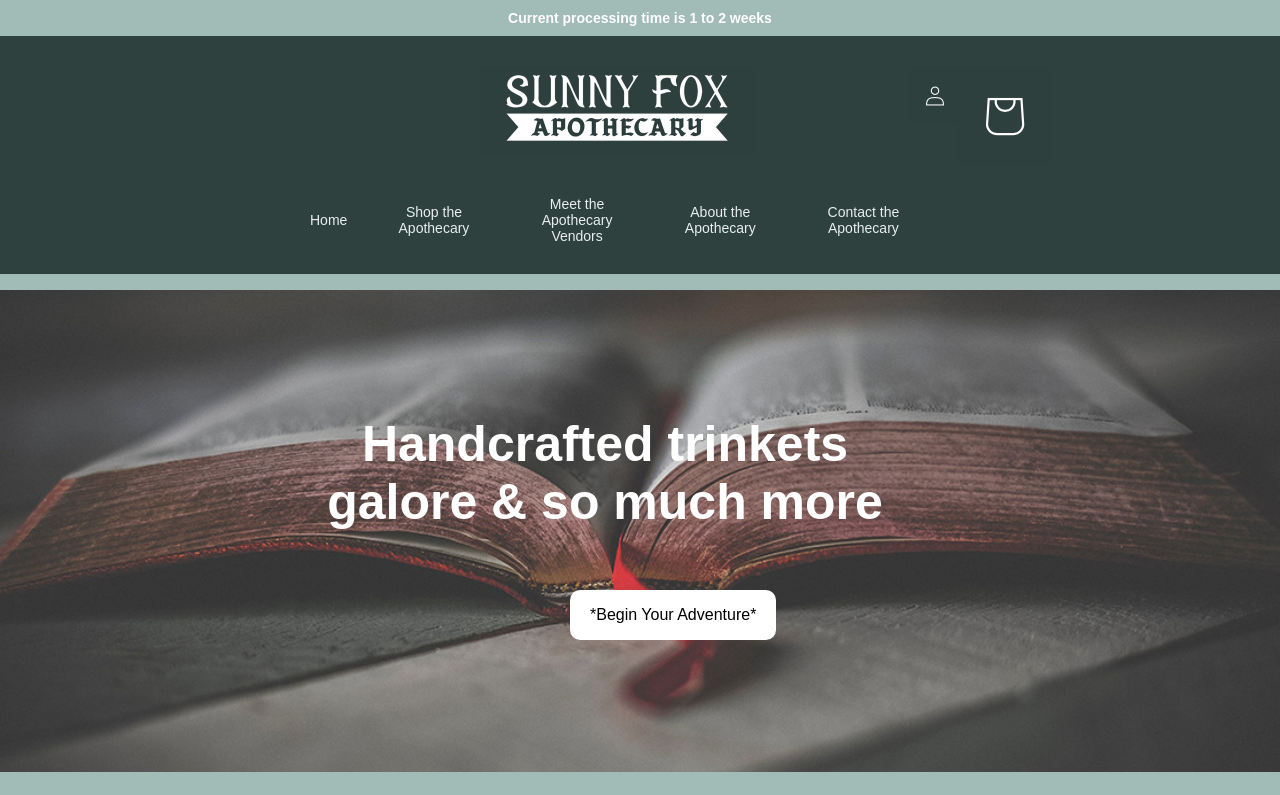
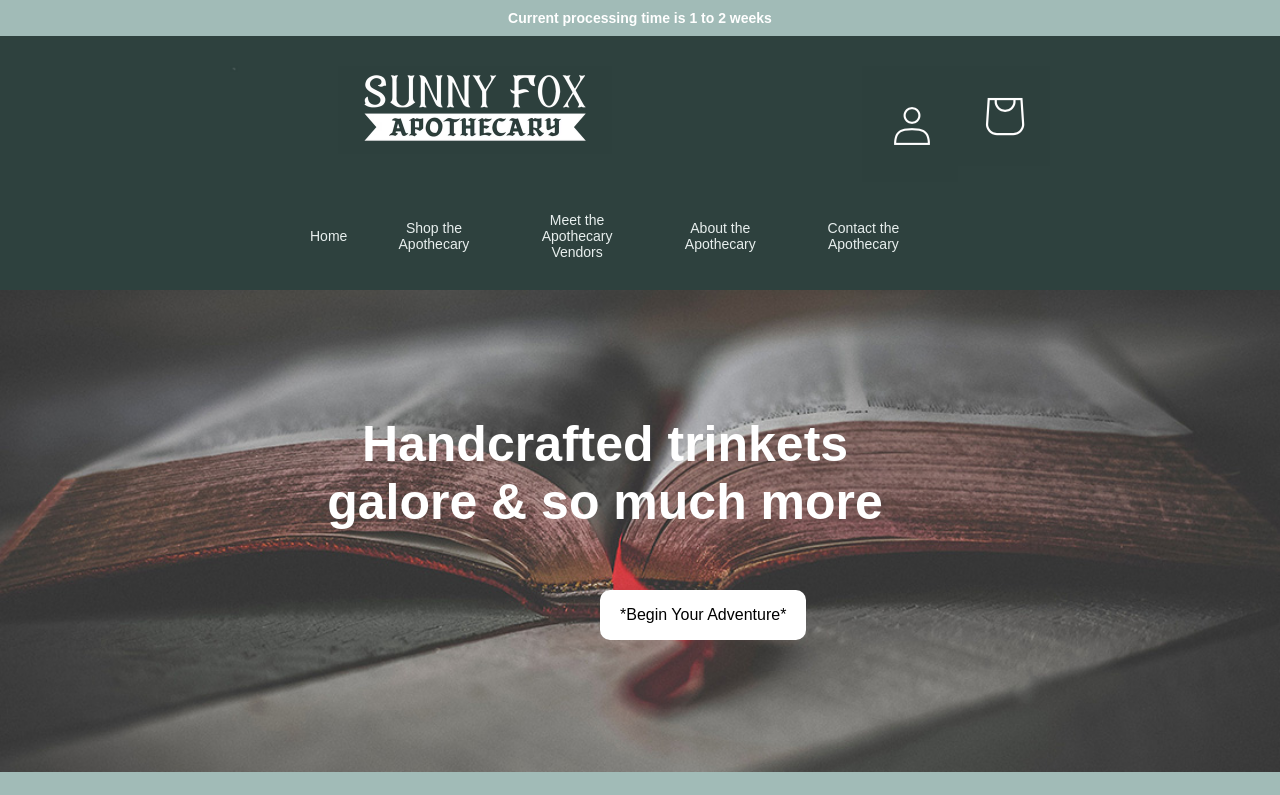
Before and after one commit to imjustkenna/sunnyfox-case-study, a plain HTML site: page index.html in a window 1280 px wide. Shown: the top 795 px of the page. Drawn offline with Linux system fonts and the light colour scheme; a web font is replaced by a local one.

Commit message:
margin fix

```diff
--- a/css/main.css
+++ b/css/main.css
@@ -41,6 +41,7 @@ h1, p {
 
 p {
     line-height: 30px;
+    margin: 0;
 }
 
 img {
@@ -109,7 +110,7 @@ a:hover {
 
 .logo {
     padding-right: 250px;
-    padding-left: 250px;
+    padding-left: 100px;
 }
 
 .header-navbar {
@@ -190,7 +191,7 @@ a:hover {
     padding-left: 20px;
     padding-right: 20px;
     margin-top: 300px;
-    margin-left: 550px;
+    margin-left: 600px;
 }
 
 .image-button:hover {
```
Also changed, not shown: index.html (+2 -2 lines).
